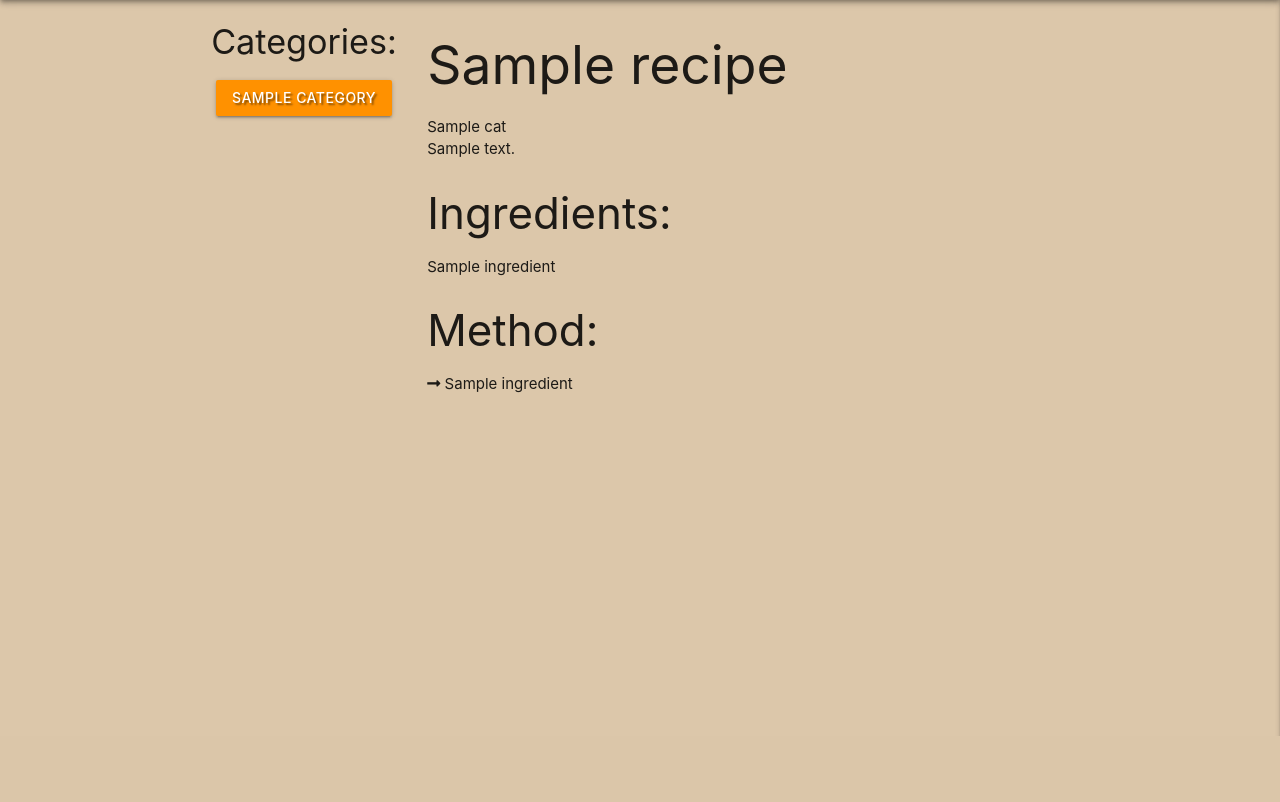
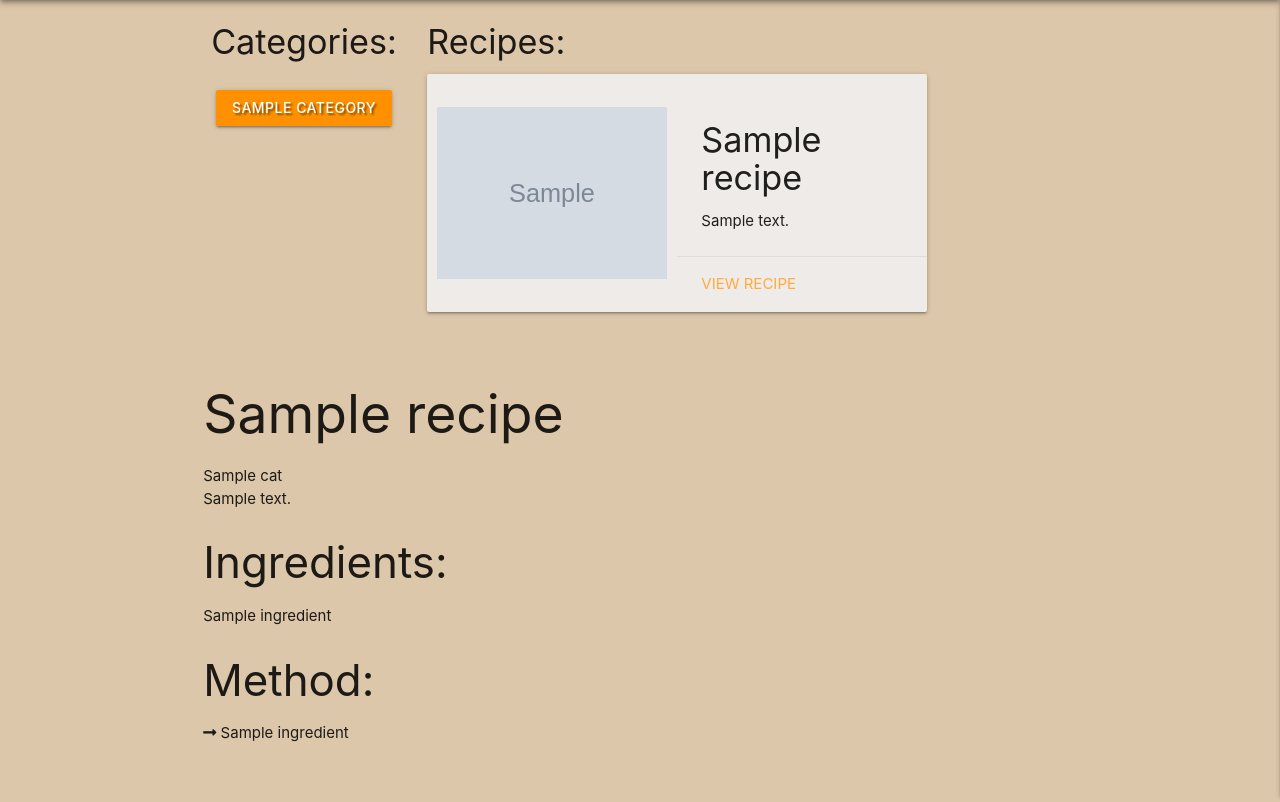
Before and after one commit to Code-Institute-Submissions/RuiOliveira83-MP3, a Flask app: page / in a window 1280 px wide. Shown: the part 64-866 px from the top of the page. Before the commit the page ends 800 px from the top, so only its background shows below. Run offline with Flask 2, Linux system fonts and the light colour scheme; grey boxes marked "Sample" are stand-in pictures; a database or web service that is not in the repository returns one stand-in record (values such as "Sample title"); some libraries are stand-ins or nearby versions.

Commit message:
recipes displayed in cards, image added to recipes

```diff
--- a/app.py
+++ b/app.py
@@ -100,9 +100,23 @@ def logout():
     return redirect(url_for("login"))
 
 
-@app.route("/add_recipe")
+@app.route("/add_recipe", methods=["GET", "POST"])
 def add_recipe():
-    categories = mongo.db.categories.find()
+    if request.method == "POST":
+        recipe = {
+            "category_name": request.form.getlist("category_name"),
+            "recipe_name": request.form.get("recipe_name"),
+            "recipe_description": request.form.get("recipe_description"),
+            "ingredients": request.form.get("ingredients"),
+            "method": request.form.get("method"),
+            "recipe_img": request.form.get("recipe_img"),
+            "added_by": session["user"]
+        }
+        mongo.db.recipes.insert_one(recipe)
+        flash("Recipe Successfully Added")
+        return redirect(url_for("get_recipes"))
+
+    categories = mongo.db.categories.find().sort("category_name", 1)
     return render_template("add_recipe.html", categories=categories)
 
 
--- a/static/css/style.css
+++ b/static/css/style.css
@@ -39,6 +39,12 @@ body{
 
 li.cat-list {
     display: inline-block;
-    padding-top: 5px;
+    padding-top: 15px;
+}
+
+.card-image {
+    padding: 5px;
+    max-width: 100%;
+    height: auto;
 
 }
--- a/templates/recipes.html
+++ b/templates/recipes.html
@@ -3,17 +3,49 @@
 
     <div class="row">
         <div class="col s12 m3 btn-center-align">
+            <div class="row">
                 <h4>Categories:</h4>
                 <ul>
                     {% for category in categories %}
+                        <div class="col s6 m12 l12 btn-center-align">
                             <li class="cat-list">
-                        <a class="orange accent-3 text-shadow text-heavy waves-effect waves-light btn">
+                                <a class="orange accent-3 text-shadow text-heavy waves-effect waves-light btn truncate">
                                     <span class="white-text text-uppercase">{{ category.category_name }} </span>
                                 </a>
                             </li>
+                        </div>
                     {% endfor %}
                 </ul>
             </div>
+        </div>
+
+        <div class="col s12 m7">
+            <h4>Recipes:</h4>
+            {% for recipe in recipes %}
+
+                    <div class="card horizontal brown lighten-5">
+
+                            <div class="card-image valign-wrapper">
+                                <img src="{{ recipe.recipe_img }}" alt="{{ recipe.recipe_name }}" class="card-image">
+                            </div>
+
+
+                            <div class="card-stacked">
+                                <div class="card-content">
+                                    <h4>{{ recipe.recipe_name }}</h4>
+                                    <p>{{ recipe.recipe_description }}</p>
+                                </div>
+                                <div class="card-action">
+                                    <a href="#">View Recipe</a>
+                                </div>
+                            </div>
+
+                    </div>
+
+            {% endfor %}<br>
+        </div>
+
+
 
         <div class="col s12 m9">
             {% for recipe in recipes %}
```
Also changed, not shown: templates/add_recipe.html (+10 -2 lines). Lines whose indentation alone changed are shown as unchanged.
